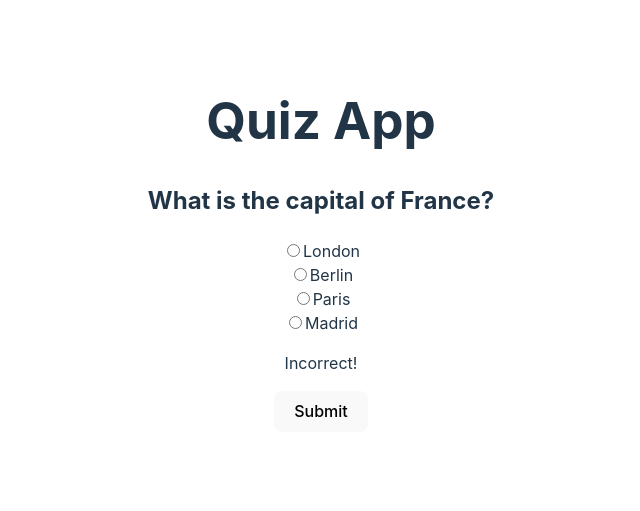
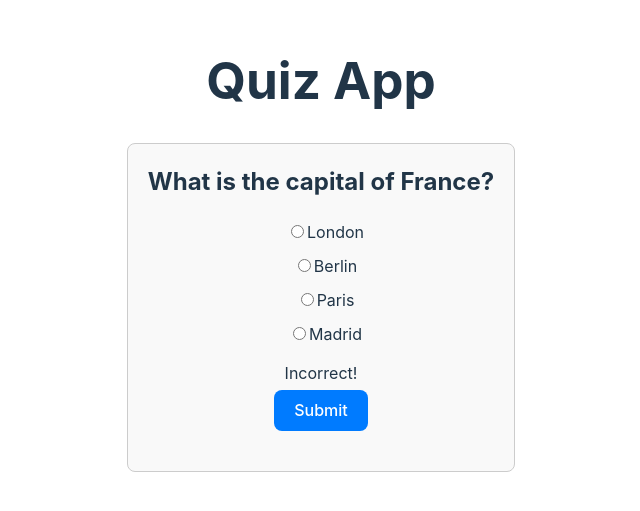
Before and after one commit to m-saoud/QuizeApp, a React (Vite) app: page / in a window 1280 px wide. Shown: the part 155-666 px from the top of the page, without its empty margins (319-959 px from the left). Built offline with nearby package versions, Linux system fonts and the light colour scheme.

Commit message:
Adjust the Css

```diff
--- /dev/null
+++ b/src/componets/Quiz.css
@@ -0,0 +1,51 @@
+/* Quiz.css */
+.quiz-container {
+    max-width: 600px;
+    margin: 0 auto;
+    padding: 20px;
+    border: 1px solid #ccc;
+    border-radius: 8px;
+    background-color: #f9f9f9;
+  }
+
+  h2 {
+    margin-top: 0;
+  }
+
+  form {
+    margin-bottom: 20px;
+  }
+
+  form div {
+    margin-bottom: 10px;
+  }
+
+  label {
+    margin-left: 8px;
+  }
+
+  p {
+    margin: 0;
+    padding: 5px 0;
+  }
+
+  p.correct {
+    color: green;
+  }
+
+  p.incorrect {
+    color: red;
+  }
+
+  button {
+    background-color: #007bff;
+    color: #fff;
+    border: none;
+    padding: 10px 20px;
+    border-radius: 5px;
+    cursor: pointer;
+  }
+
+  button:hover {
+    background-color: #0056b3;
+  }
--- a/src/componets/Quiz.jsx
+++ b/src/componets/Quiz.jsx
@@ -1,9 +1,12 @@
 import React, { useState } from "react";
-import QuizeData from "../QuizData";
+import QuizData from "../QuizData";
 
-const Quiz = ({quizData}) => {
+import "./Quiz.css";
+
+const Quiz = ({ quizData }) => {
   const [userAnswers, setUserAnswers] = useState([]);
   const [currentQuestionIndex, setCurrentQuestionIndex] = useState(0);
+  const [isCorrect, setIsCorrect] = useState(null);
 
   // Function to handle form submission when the user selects an option
   const handleFormSubmit = (event) => {
@@ -16,21 +19,19 @@ const Quiz = ({quizData}) => {
 
   // Function to check if the user's answer is correct
 
-  const isAnswerCorrect = () => {
-    const currentQuestion = quizData[currentQuestionIndex];
-    return userAnswers[currentQuestionIndex] === currentQuestion.correctAnswer;
+  const isAnswerCorrect = (questionIndex) => {
+    const currentQuestion = quizData[questionIndex];
+    return userAnswers[questionIndex] === currentQuestion.correctAnswer;
   };
 
   // Function to render the quiz questions and options
   const renderQuizContent = () => {
     if (currentQuestionIndex < quizData.length) {
       const currentQuestion = quizData[currentQuestionIndex];
-      const isCorrect = isAnswerCorrect(
-        currentQuestion.correctAnswer,
-        userAnswers
-      );
+      const isCorrect = isAnswerCorrect(currentQuestionIndex);
 
       return (
+        <>
           <form onSubmit={handleFormSubmit}>
             <h2>{currentQuestion.question}</h2>
             {currentQuestion.options.map((option, index) => (
@@ -42,9 +43,9 @@ const Quiz = ({quizData}) => {
               </div>
             ))}
             <p>{isCorrect ? "Correct!" : "Incorrect!"}</p>
-
             <button type="submit">Submit</button>
           </form>
+        </>
       );
     } else {
       return renderQuizResults();
@@ -67,7 +68,7 @@ const Quiz = ({quizData}) => {
               <p>{question.question}</p>
               <p>Selected Answer: {userAnswers[index]}</p>
               <p>Correct Answer: {question.correctAnswer}</p>
-              <p>{isCorrect ? "Correct" : "Incorrect"}</p>
+              {isCorrect !== null && <p>{isCorrect ? "Correct!" : "Incorrect!"}</p>}
             </div>
           );
         })}
--- a/src/index.css
+++ b/src/index.css
@@ -43,16 +43,8 @@ button {
   font-size: 1em;
   font-weight: 500;
   font-family: inherit;
-  background-color: #1a1a1a;
   cursor: pointer;
   transition: border-color 0.25s;
-}
-button:hover {
-  border-color: #646cff;
-}
-button:focus,
-button:focus-visible {
-  outline: 4px auto -webkit-focus-ring-color;
 }
 
 @media (prefers-color-scheme: light) {
@@ -63,7 +55,5 @@ button:focus-visible {
   a:hover {
     color: #747bff;
   }
-  button {
-    background-color: #f9f9f9;
-  }
+
 }
```
Lines whose indentation alone changed are shown as unchanged.
